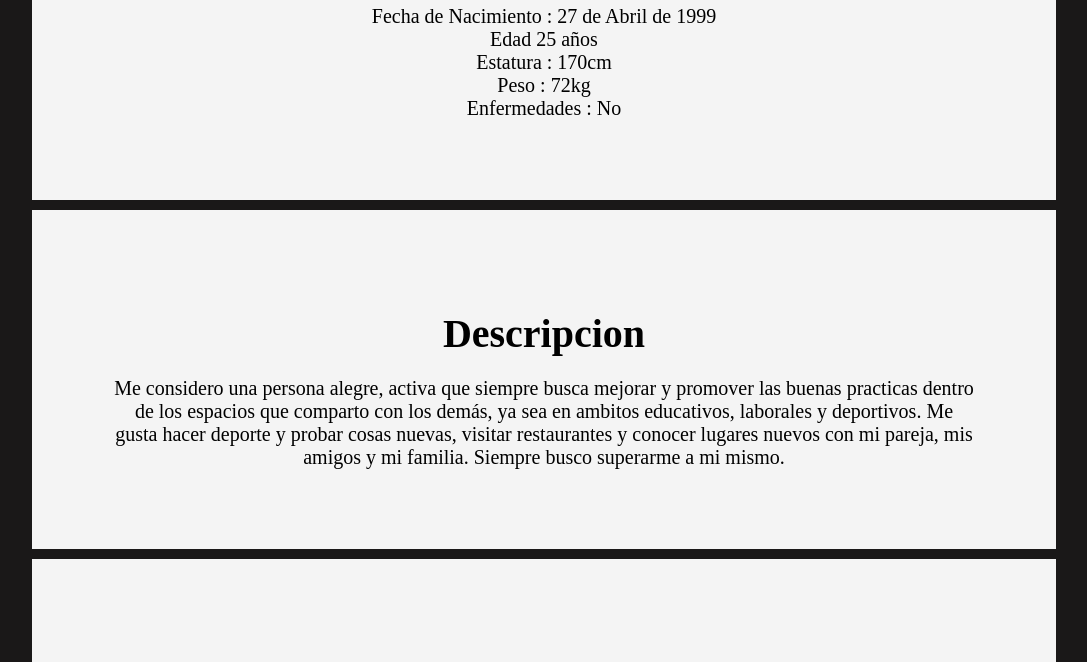
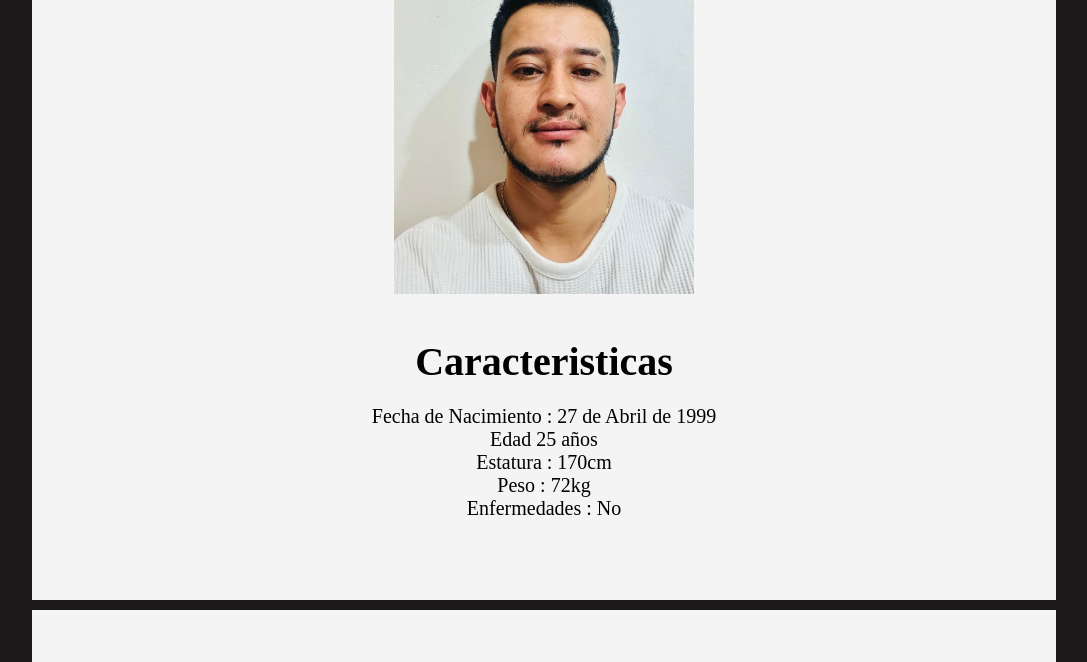
Before and after one commit to ricardooquendo78/RicardoOquendo, a website: page src/index.html in a window 1280 px wide. Shown: the part 438-1100 px from the top of the page, without its empty margins (96-1183 px from the left). Drawn offline with Linux system fonts and the light colour scheme.

Commit message:
1.1 image

```diff
--- a/src/index.html
+++ b/src/index.html
@@ -9,7 +9,7 @@
 <body>
     <div class="titulo">
         <h1>Juan Ricardo Oquendo Alzate</h1>
-        <img src="assets/img/fab10245-ac7f-41c7-a961-395f60946b86.jfif" alt="">
+        <img src="fab10245-ac7f-41c7-a961-395f60946b86.jfif" alt="">
                 <h2>Caracteristicas</h2>
                 <p>Fecha de Nacimiento : 27 de Abril de 1999</p>
                 <p>Edad 25 años</p>
```
